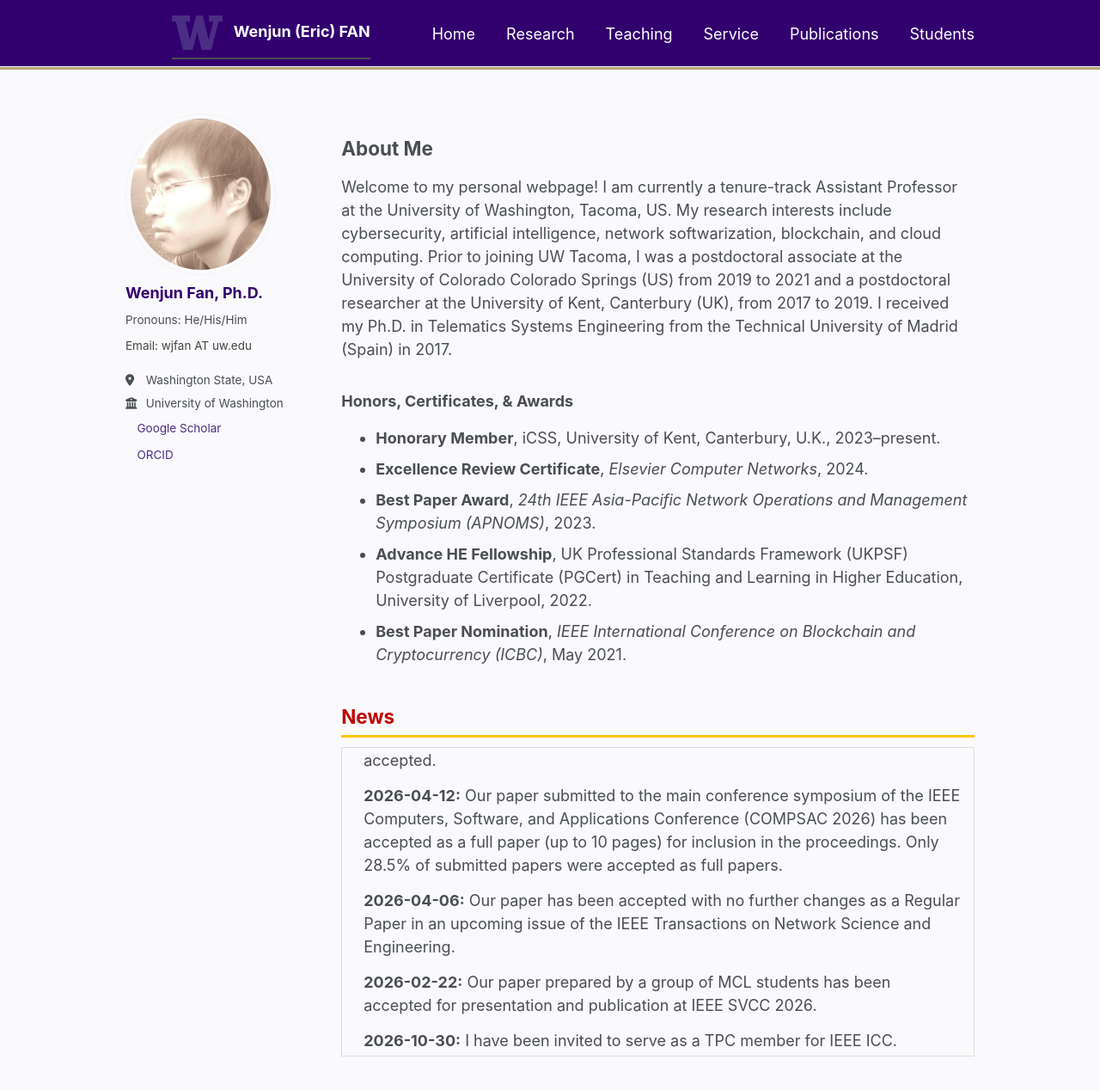
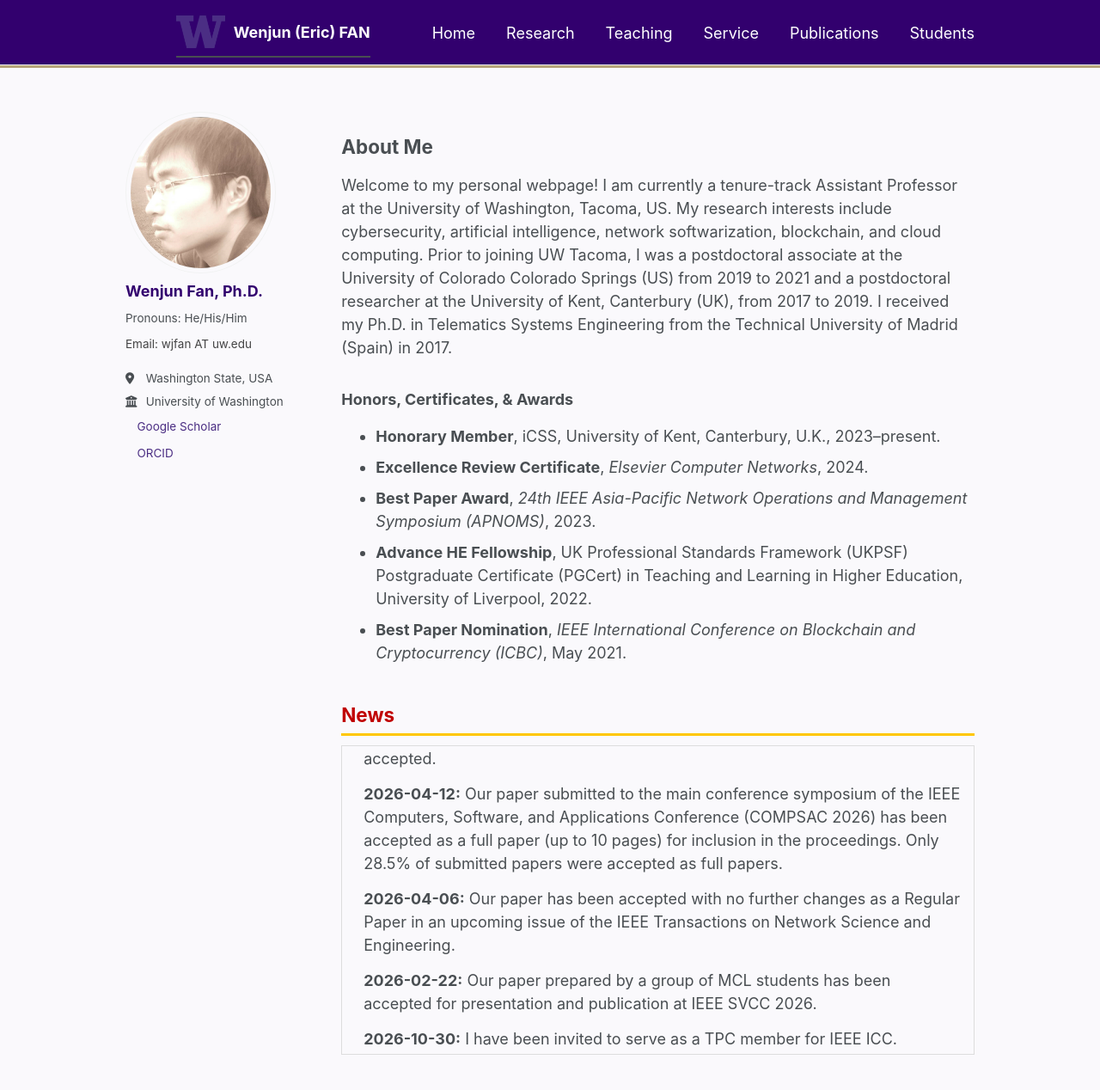
Before and after one commit to fanwj2010/fanwj2010.github.io, a Jekyll site: the page built from _pages/about.md, in a window 1280 px wide and 1319 px high. Shown: the top 1268 px of the window at 86% size. Built offline with Jekyll 4.4.1, drawn with Linux system fonts in a browser that asks for light colours; a script bundle is joined from its source files by our own code; a style sheet for code colours, icons or effects is not loaded.

Commit message:
Update main.scss

```diff
--- a/assets/css/main.scss
+++ b/assets/css/main.scss
@@ -252,18 +252,7 @@
 }
 
 
-/* Site logo */
-.site-logo {
-  max-height: 40px !important;
-  width: auto !important;
-  margin-right: 8px !important;
-  vertical-align: middle;
-}
 
-.greedy-nav .site-title {
-  display: flex;
-  align-items: center;
-}
 
 
 /* News section title */
@@ -281,3 +270,19 @@
 .toggle-dark-mode {
   display: none !important;
 }
+
+/* UW Logo in navigation bar */
+.site-title-with-logo {
+  display: flex !important;
+  align-items: center !important;
+  white-space: nowrap;
+}
+
+.site-logo {
+  height: 38px !important;
+  width: auto !important;
+  max-width: 150px !important;
+  object-fit: contain;
+  margin-right: 10px;
+  display: inline-block !important;
+}
```
